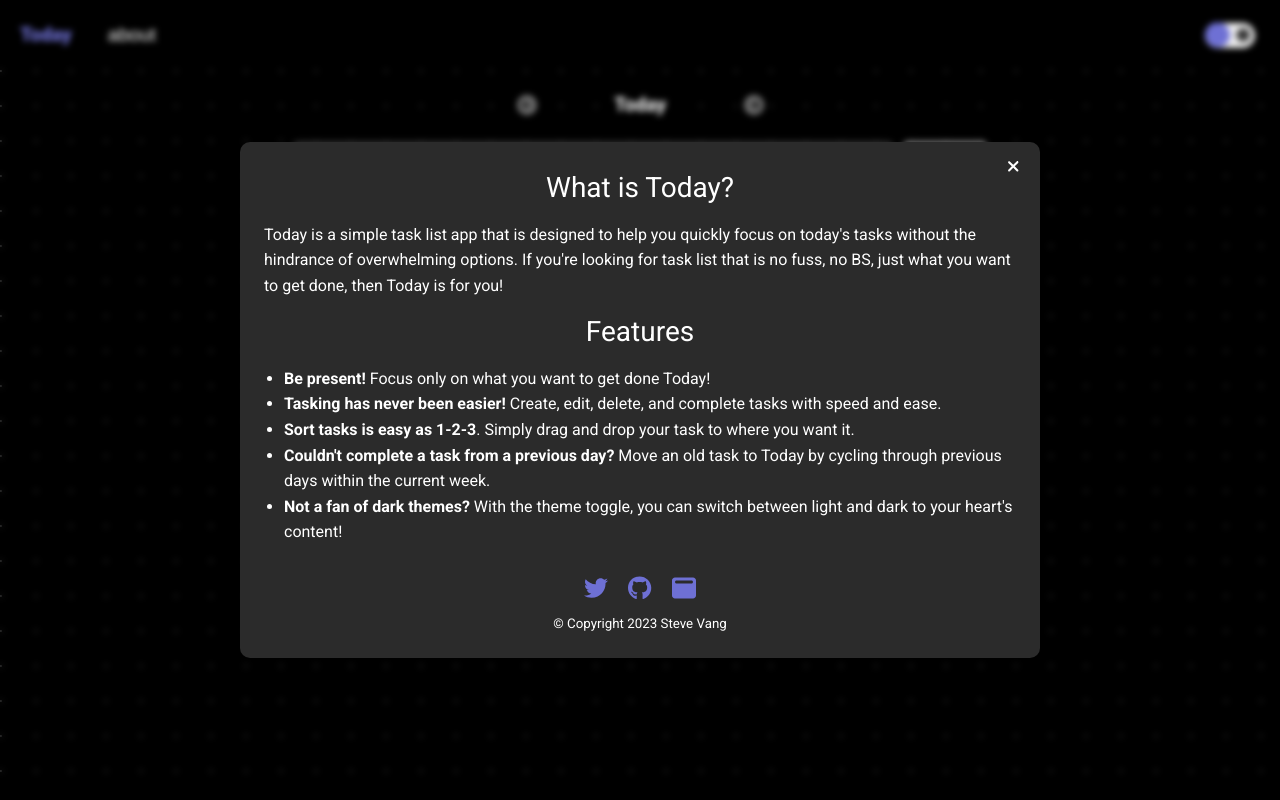
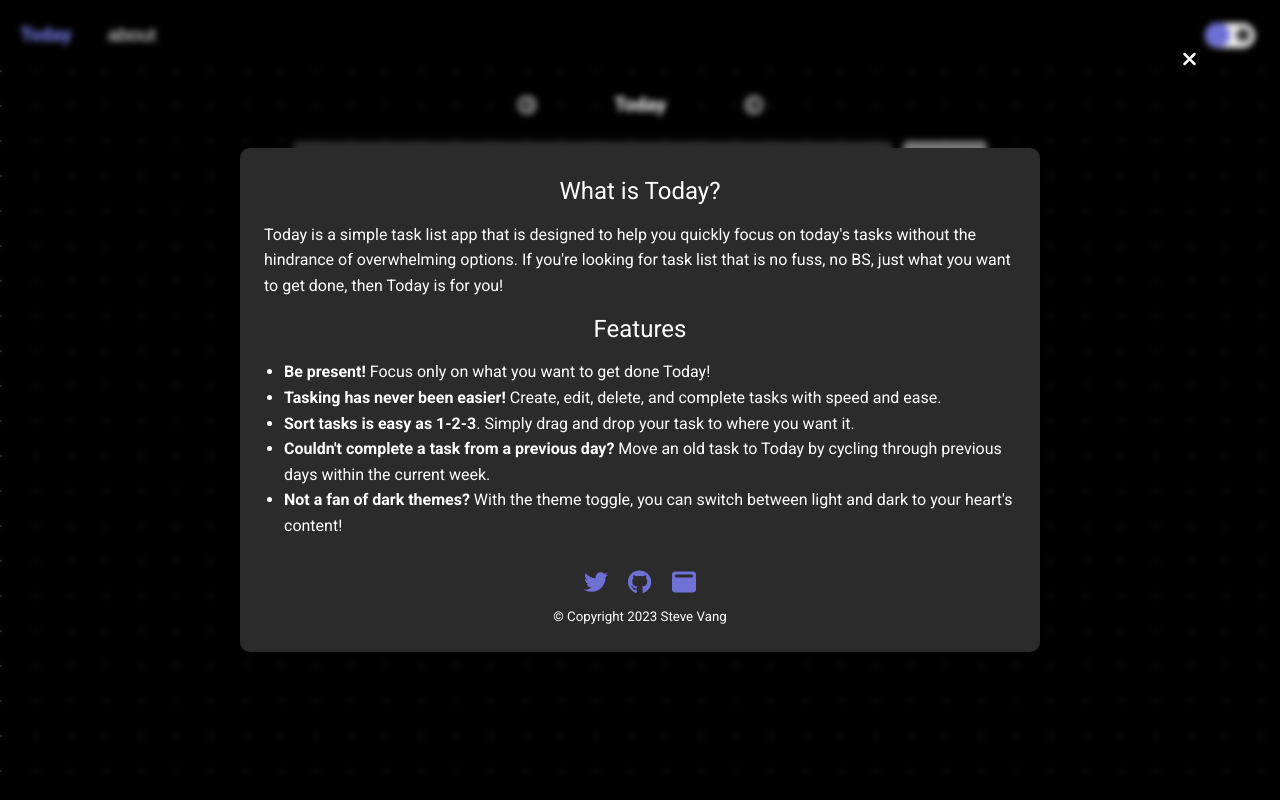
Before and after one commit to vanquiche/today-task, a Vue app: page / in a window 1280 px wide. Both pictures are taken after a click on the button "about". Built offline with nearby package versions, Linux system fonts and the light colour scheme.

Commit message:
update close btn styling

```diff
--- a/src/components/ModalDialog.vue
+++ b/src/components/ModalDialog.vue
@@ -41,7 +41,7 @@ function clickModal(e: Event) {
           aria-label="close modal"
           data-testid="closeModal"
         >
-          <font-awesome-icon class="btn" icon="fa-solid fa-xmark" size="lg" />
+          <font-awesome-icon class="btn" icon="fa-solid fa-xmark" size="xl" />
         </button>
         <h1 id="modal_label" class="title">What is Today?</h1>
         <p id="modal_description" class="para">
@@ -120,6 +120,7 @@ function clickModal(e: Event) {
   align-items: center;
   gap: 0.7rem;
   overflow-y: scroll;
+  position: relative;
 }
 
 .list {
@@ -130,13 +131,13 @@ function clickModal(e: Event) {
   /* text-align: center; */
 }
 .title {
-  font-size: 1.75rem;
+  font-size: 1.5rem;
 }
 
 .closeBtn {
-  position: absolute;
-  top: 15px;
-  right: 15px;
+  position: fixed;
+  top: 6%;
+  right: 6%;
 }
 
 .linkContainer {
```
